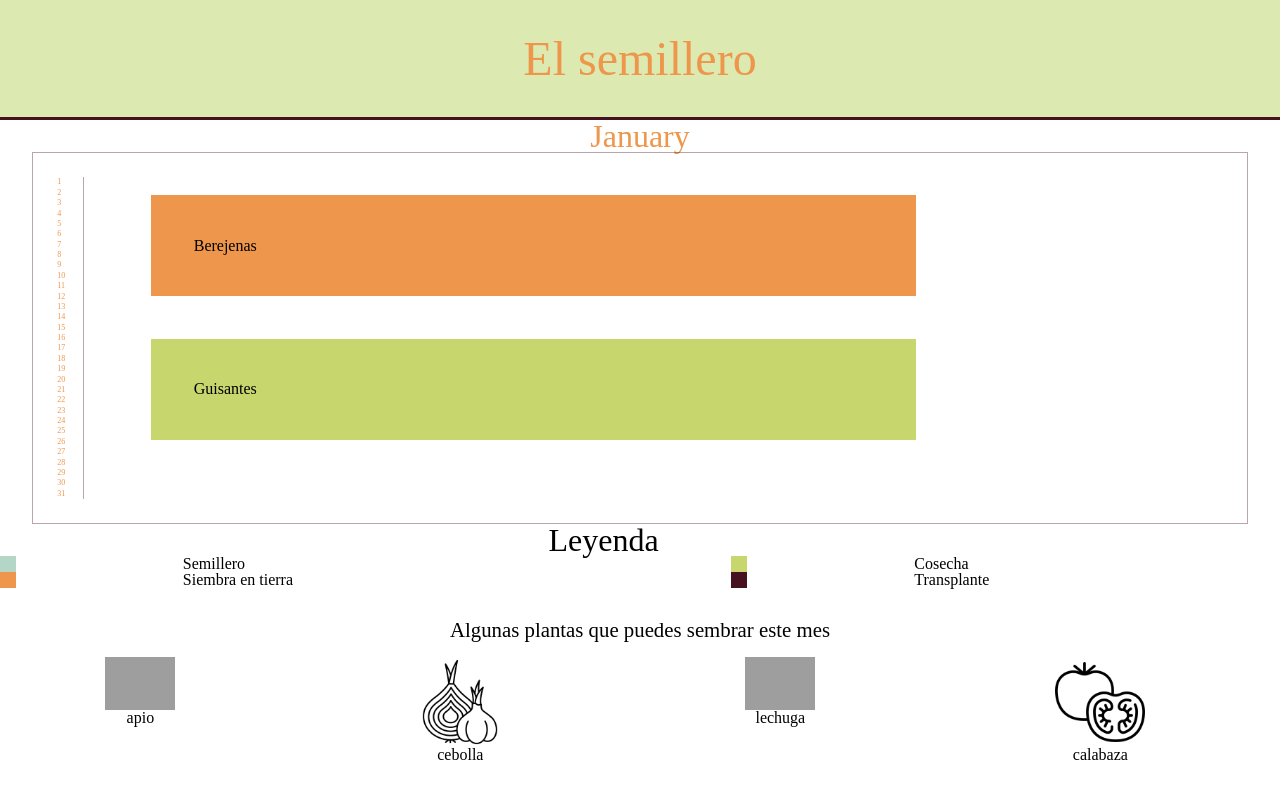
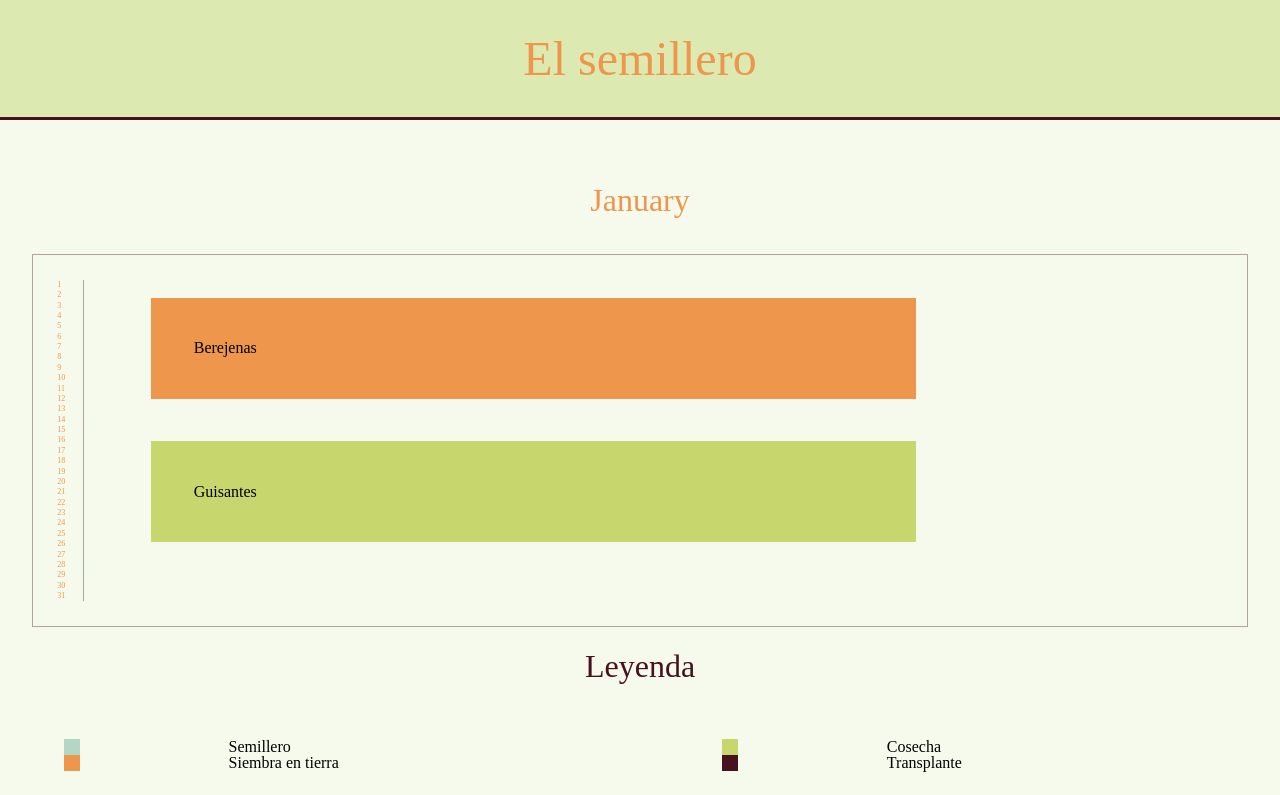
Before and after one commit to Calpurniax/personal-project, a React (Create React App) app in the folder web/: page / in a window 1280 px wide. Shown: the top 795 px of the page. Built offline with nearby package versions, Linux system fonts and the light colour scheme; grey boxes are pictures that could not be loaded.

Commit message:
add backgr color in main, add padding in body calendar

```diff
--- a/web/src/styles/App.scss
+++ b/web/src/styles/App.scss
@@ -14,5 +14,6 @@
 
 .main {
     padding-bottom: 12vh;
+    background-color: #DCEAB240;
 
 }
--- a/web/src/styles/components/CalendarLegend.scss
+++ b/web/src/styles/components/CalendarLegend.scss
@@ -1,13 +1,16 @@
 .calendar__legend {
+    padding: 0 5% 0 5%;
     display: grid;
     grid-template-columns: 1fr 2fr 1fr 1fr 2fr;
     grid-template-rows: 3;
 
 
     &__title {
+        grid-area: 1/1/span 1/span 5;
+        text-align: center;
+        padding: 2% 0 5% 0;
+        color: $brown-color;
         font-size: 2rem;
-        grid-column-start: 3;
-        grid-column-end: 5;
     }
 
     &__color {
@@ -19,6 +22,7 @@
 .color1 {
     grid-column-start: 1;
     grid-column-end: 2;
+    grid-row: 2;
     background-color: $blue-color;
 }
 
--- a/web/src/styles/layout/Calendar.scss
+++ b/web/src/styles/layout/Calendar.scss
@@ -3,12 +3,14 @@
     flex-direction: column;
     justify-content: center;
     align-items: center;
+    padding-top: 5%;
 
 
     &__title {
         text-transform: capitalize;
         font-size: 2rem;
         color: $orange-color;
+        padding-bottom: 3%;
     }
 
     &__body {
```
